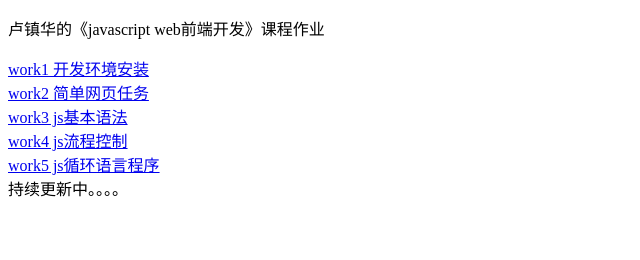
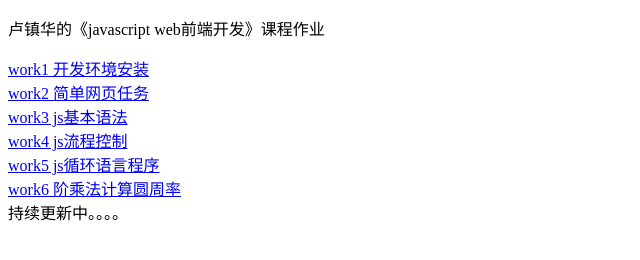
Before and after one commit to luzhenhua123/jswork, a plain HTML site: page index.html in a window 1280 px wide. Shown: the whole page, without its empty margins (0-640 px from the left). Drawn offline with Linux system fonts and the light colour scheme.

Commit message:
index.html

```diff
--- a/index.html
+++ b/index.html
@@ -11,6 +11,7 @@
           <a href='work3/index.html'>work3 js基本语法</a><br>
           <a href='work4/index.html'>work4 js流程控制</a><br>
           <a href='work5/index.html'>work5 js循环语言程序</a><br>
+		  <a href='work6/index.html'>work6 阶乘法计算圆周率</a><br>
           持续更新中。。。。
 
 
```
